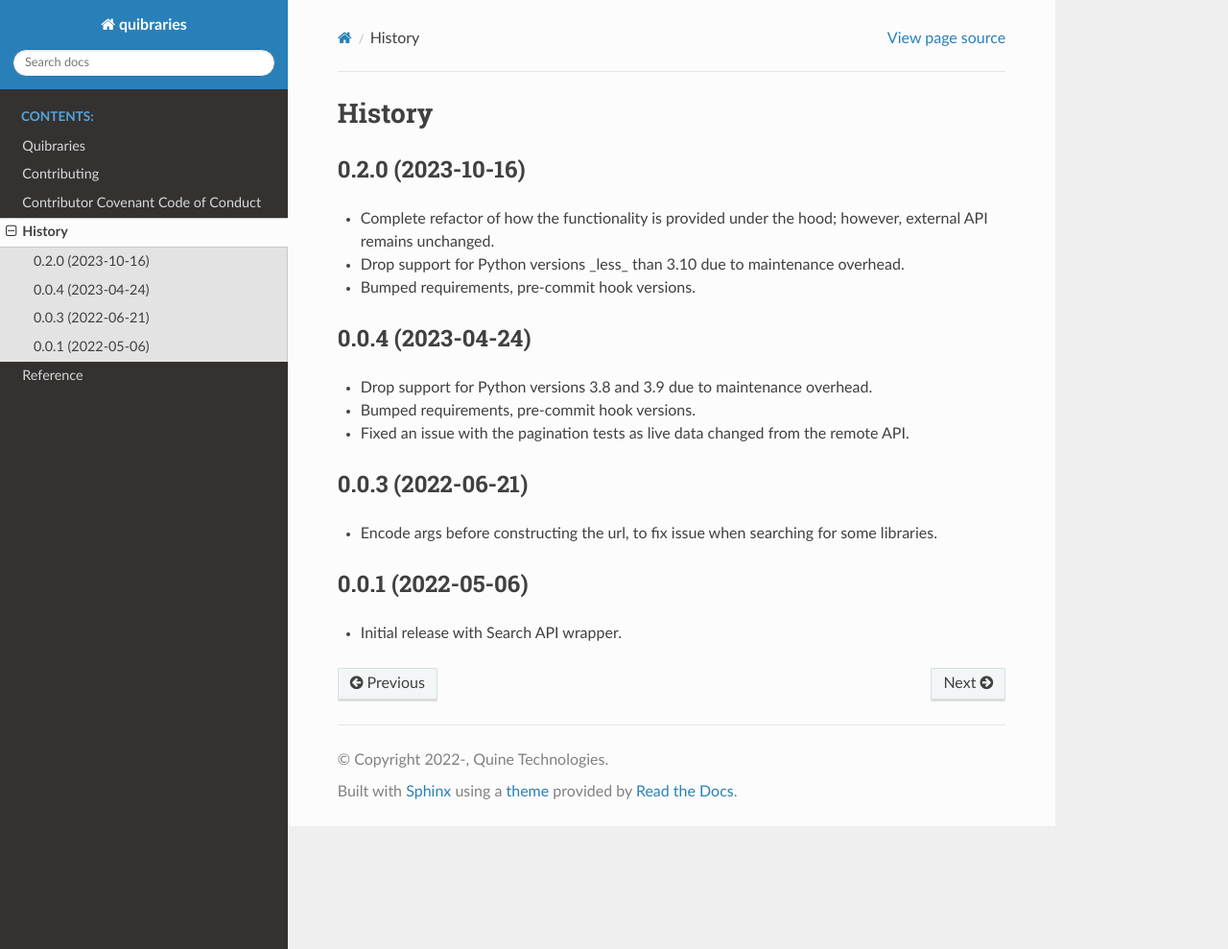
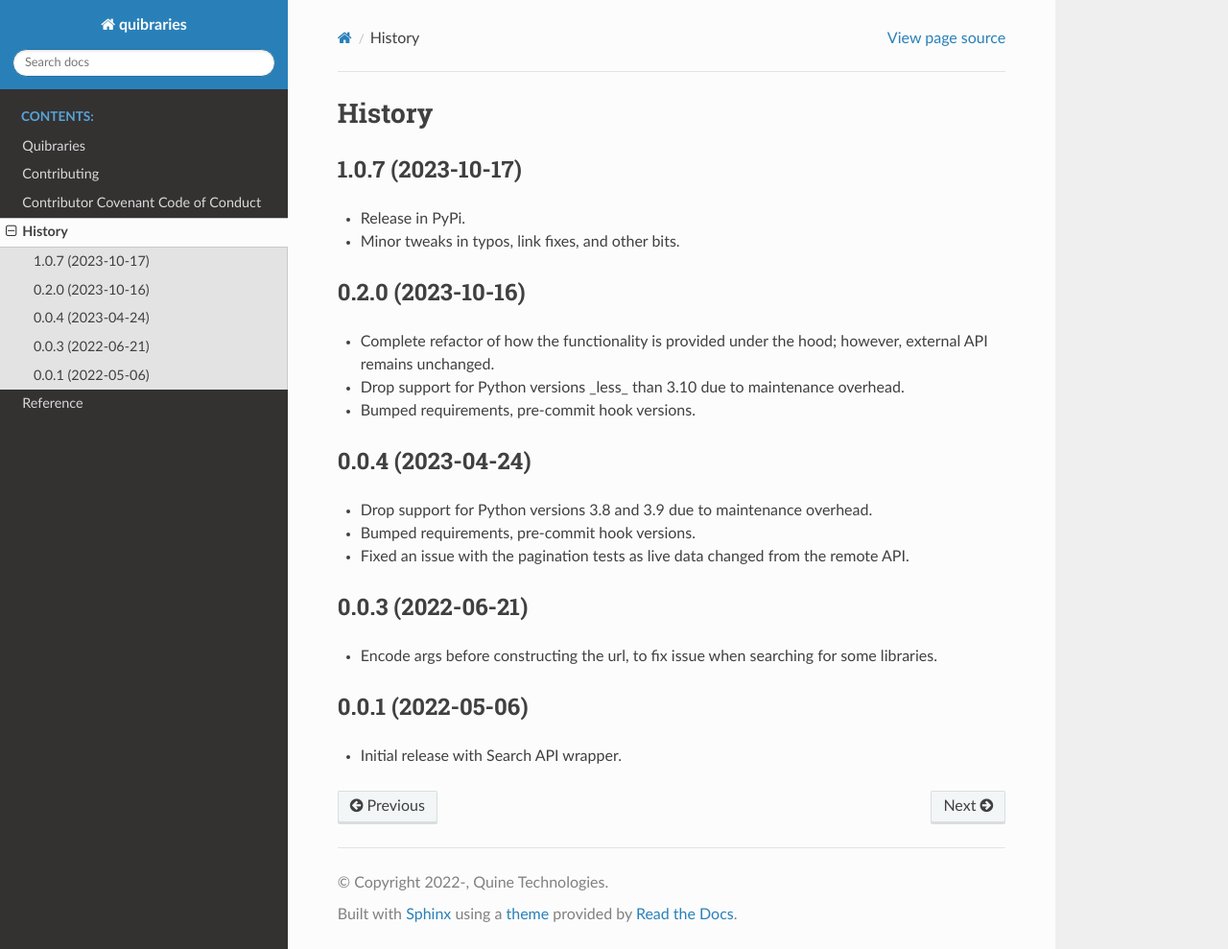
Before and after one commit to andylamp/quibraries, a Sphinx documentation site: the page built from docs/HISTORY.rst, in a window 1280 px wide and 989 px high. Shown: the whole window at 96% size. Built offline with Sphinx 7.4.7 and the Read the Docs theme 2.0.0, drawn with Linux system fonts in a browser that asks for light colours.

Commit message:
add history bits

```diff
--- a/docs/HISTORY.rst
+++ b/docs/HISTORY.rst
@@ -1,6 +1,12 @@
 =======
 History
 =======
+
+1.0.7 (2023-10-17)
+------------------
+
+* Release in PyPi.
+* Minor tweaks in typos, link fixes, and other bits.
 
 0.2.0 (2023-10-16)
 ------------------
```
